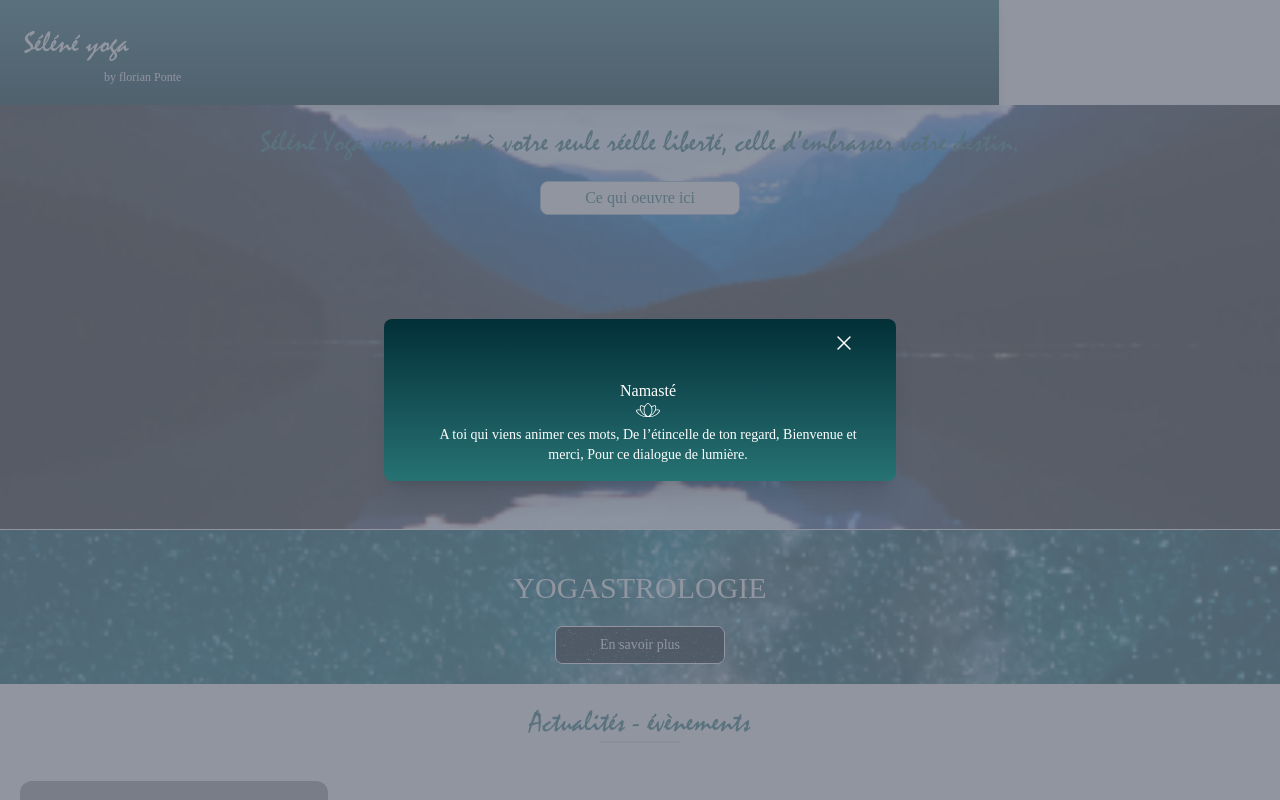
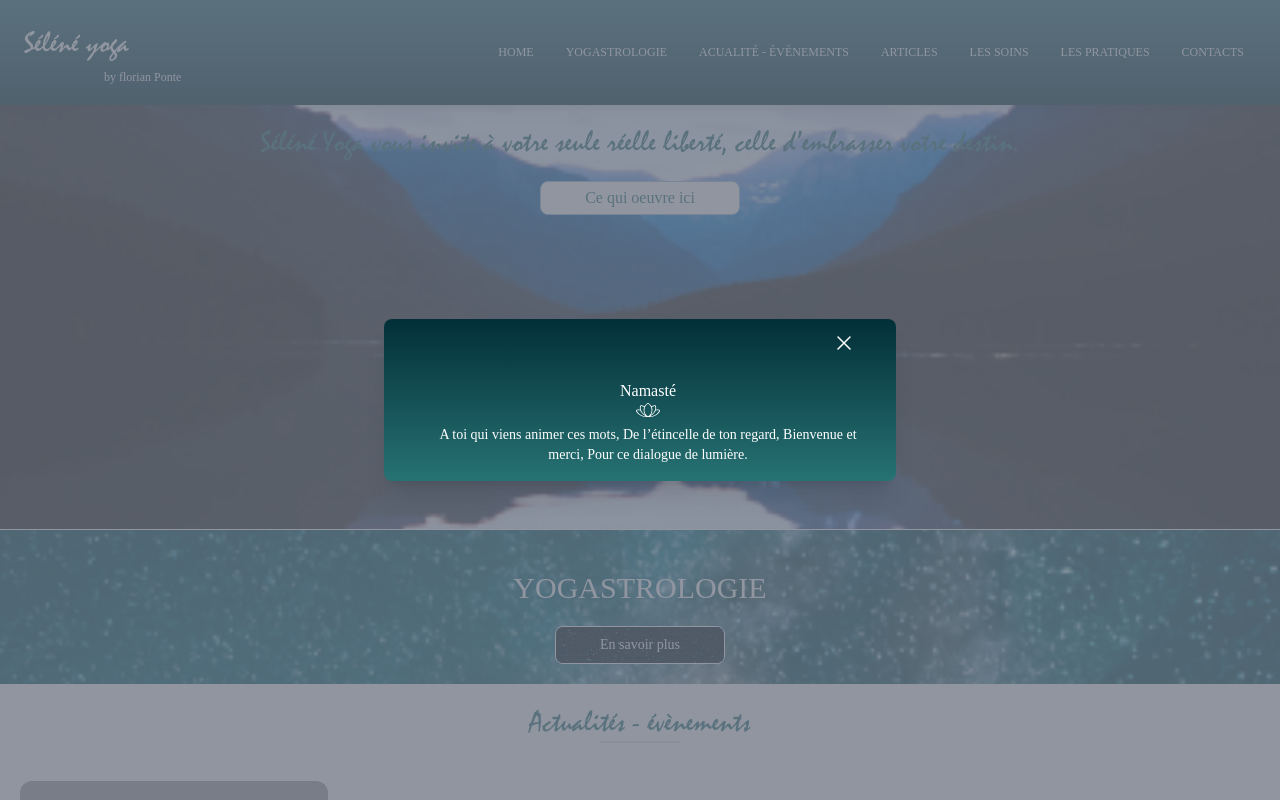
Before and after one commit to kev0629/selene-yoga, a Next.js app: page / in a window 1280 px wide. Shown: the top 800 px of the page. Built offline with nearby package versions, Linux system fonts and the light colour scheme; grey boxes are pictures that could not be loaded; a web font is replaced by a local one.

Commit message:
Fix full size navbar issue

```diff
--- a/components/Navbar.tsx
+++ b/components/Navbar.tsx
@@ -1,4 +1,5 @@
 import {useState, useRef, useEffect, MutableRefObject} from 'react'
+import { useDimension } from '../hooks/useDimension'
 import Link from 'next/link'
 import {motion} from "framer-motion"
 
@@ -9,6 +10,16 @@ const Navbar = ({}: Props) => {
  const [navbarOpen, setNavbarOpen] = useState<boolean>(false);
  const burgerButton = useRef(null);
 
+ const windowsWidth = useDimension()
+ useEffect(() => {
+   if (windowsWidth>768){
+    setNavbarOpen(true)
+   }
+
+
+ }, [windowsWidth])
+
+
  const handleNavbar = () =>{
 
   setNavbarOpen(!navbarOpen)
@@ -16,7 +27,7 @@ const Navbar = ({}: Props) => {
 
   return (
     <>
-      <nav className="fixed z-[10] flex flex-wrap items-center justify-between drop-shadow-lg px-2 py-3 bg-gradient-to-b from-selene-green to-selene-green-dark">
+      <nav className="fixed z-[10] w-[100%] flex flex-wrap items-center justify-between drop-shadow-lg px-2 py-3 bg-gradient-to-b from-selene-green to-selene-green-dark">
         <div className="container px-4 mx-auto flex flex-wrap items-center justify-between">
           <div className="w-full relative flex justify-between md:w-auto md:static md:block md:justify-start">
             <a
@@ -71,13 +82,16 @@ const Navbar = ({}: Props) => {
             // }`}
             className="md:flex flex-grow items-center overflow-hidden"
             initial = {{height:0, opacity:0}}
-            animate={navbarOpen ? { display: 'flex',opacity:1,height:'auto',transition:{duration:0.3}} : {opacity:0,transition:{duration:0.3}}}
+            animate={navbarOpen ?
+              { display: 'flex',opacity:1,height:'auto',transition:{duration:0.3}} :
+              {opacity:0,transition:{duration:0.3}}}
             id="example-navbar-danger"
           >
             <ul className="flex flex-col md:flex-row list-none md:ml-auto">
                 <li className="nav-item">
                   <Link  href="/#home"
                     className="px-3 py-2 flex items-center text-xs uppercase  leading-snug text-white hover:opacity-75"
+                    onClick={handleNavbar}
                   >
                     <span className="ml-2">Home</span>
                   </Link>
@@ -85,6 +99,7 @@ const Navbar = ({}: Props) => {
                 <li className="nav-item">
                   <Link  href="/#yogastro"
                     className="px-3 py-2 flex items-center text-xs uppercase  leading-snug text-white hover:opacity-75"
+                    onClick={handleNavbar}
 
                   >
                     <span className="ml-2">Yogastrologie</span>
@@ -93,6 +108,7 @@ const Navbar = ({}: Props) => {
                 <li className="nav-item">
                   <Link  href="/#actu"
                     className="px-3 py-2 flex items-center text-xs uppercase  leading-snug text-white hover:opacity-75"
+                    onClick={handleNavbar}
                   >
                     <span className="ml-2">Acualité - Évènements</span>
                   </Link>
@@ -100,6 +116,7 @@ const Navbar = ({}: Props) => {
                 <li className="nav-item">
                   <Link  href="/#news"
                     className="px-3 py-2 flex items-center text-xs uppercase  leading-snug text-white hover:opacity-75"
+                    onClick={handleNavbar}
                   >
                     <span className="ml-2">Articles</span>
                   </Link>
@@ -107,6 +124,7 @@ const Navbar = ({}: Props) => {
                 <li className="nav-item">
                   <Link  href="/#health"
                     className="px-3 py-2 flex items-center text-xs uppercase  leading-snug text-white hover:opacity-75"
+                    onClick={handleNavbar}
                   >
                     <span className="ml-2">Les soins</span>
                   </Link>
@@ -114,6 +132,7 @@ const Navbar = ({}: Props) => {
                 <li className="nav-item">
                   <Link  href="/#practices"
                     className="px-3 py-2 flex items-center text-xs uppercase  leading-snug text-white hover:opacity-75"
+                    onClick={handleNavbar}
                   >
                     <span className="ml-2">Les pratiques</span>
                   </Link>
@@ -121,6 +140,7 @@ const Navbar = ({}: Props) => {
                 <li className="nav-item">
                   <Link  href="/#contact"
                     className="px-3 py-2 flex items-center text-xs uppercase  leading-snug text-white hover:opacity-75"
+
                   >
                     <span className="ml-2">Contacts</span>
                   </Link>
--- /dev/null
+++ b/hooks/useDimension.tsx
@@ -0,0 +1,24 @@
+import {useState, useEffect} from 'react';
+
+
+export function useDimension(){
+
+    const [dimension, setDimension] = useState<number>(0);
+
+    useEffect(() => {
+
+        window.addEventListener('resize', resizeFunc);
+
+        function resizeFunc(){
+            setDimension(window.innerWidth)
+        }
+        resizeFunc();
+
+        return () => {
+            window.addEventListener('resize', resizeFunc);
+        }
+
+    }, []);
+
+    return dimension
+}
```
